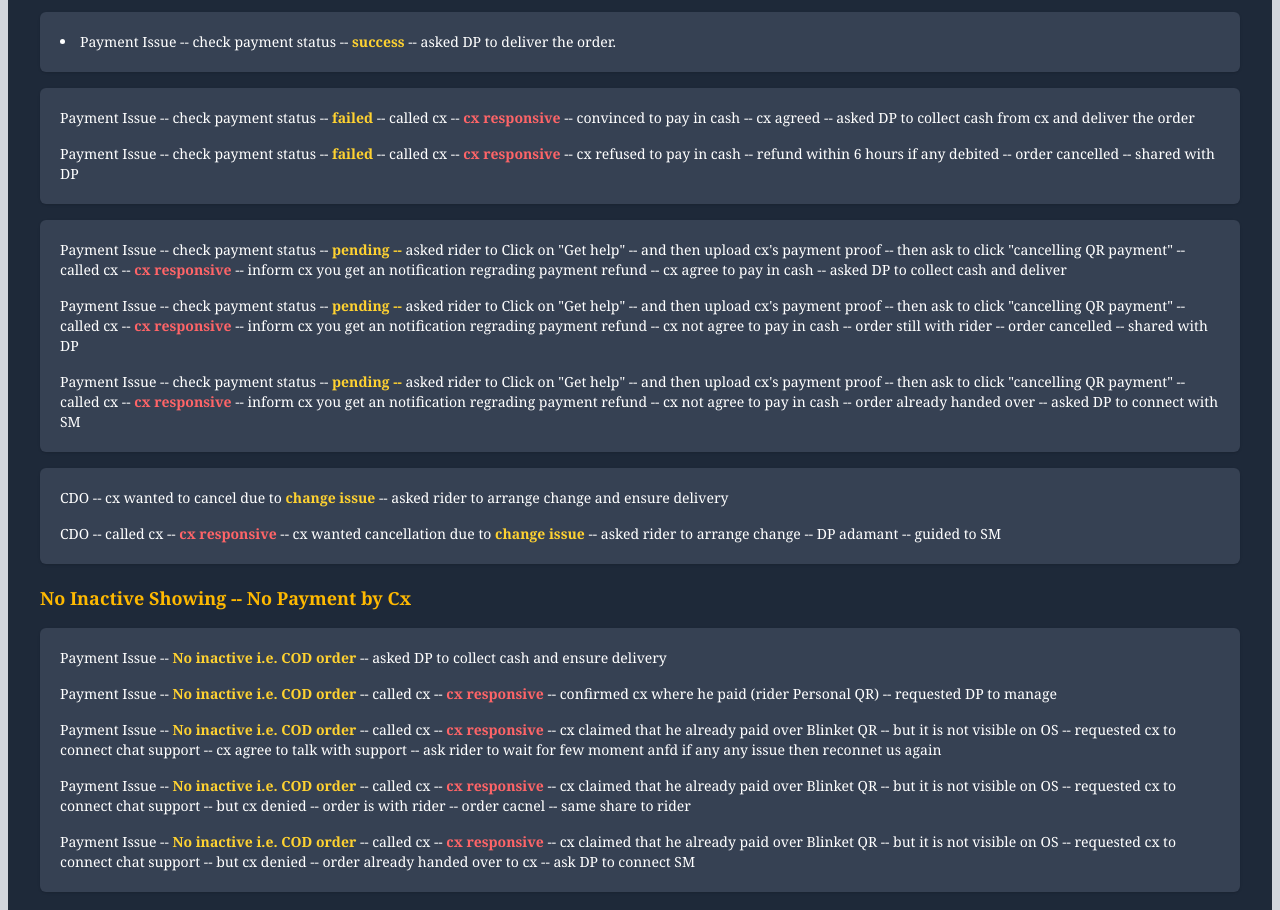
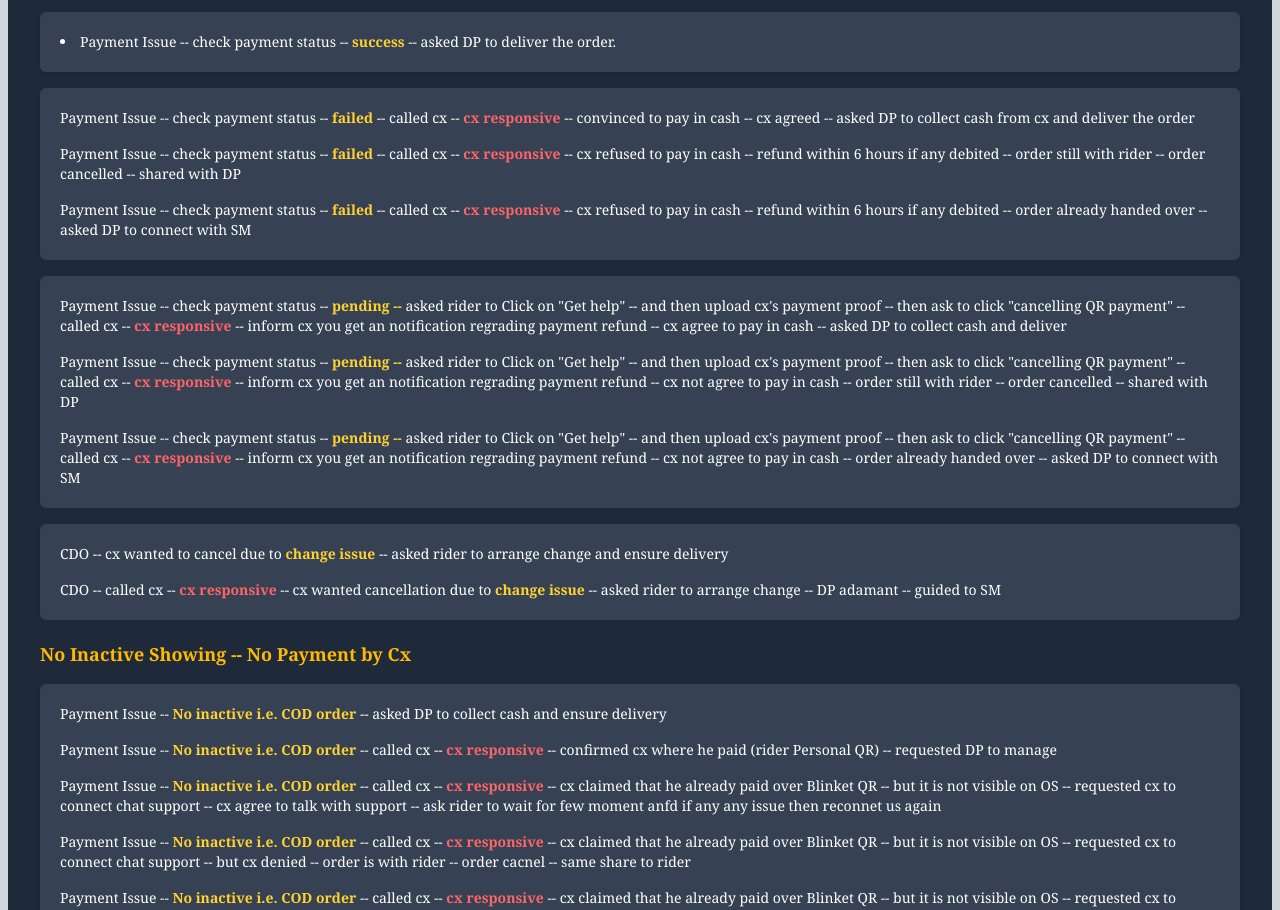
Before and after one commit to Code-with-Sahani/Blinket-DP, a React (Vite) app: page / in a window 1280 px wide. Shown: the part 6760-7670 px from the top of the page. Built offline with nearby package versions, Linux system fonts and the light colour scheme.

Commit message:
Update PaymentIssue.jsx

```diff
--- a/src/Components/PaymentIssue.jsx
+++ b/src/Components/PaymentIssue.jsx
@@ -14,7 +14,8 @@ const PaymentIssue = () => {
                 <div className="p-3 bg-gray-700 rounded-md shadow">
                     <ul>
                         <li className="p-2">Payment Issue -- check payment status -- <strong className="text-amber-300 font-semibold">failed</strong> -- called cx -- <strong className="text-red-400 font-semibold">cx responsive</strong> -- convinced to pay in cash -- cx agreed -- asked DP to collect cash from cx and deliver the order </li>
-                        <li className="p-2">Payment Issue -- check payment status -- <strong className="text-amber-300 font-semibold">failed</strong> -- called cx -- <strong className="text-red-400 font-semibold">cx responsive</strong> -- cx refused to pay in cash -- refund within 6 hours if any debited -- order cancelled -- shared with DP </li>
+                        <li className="p-2">Payment Issue -- check payment status -- <strong className="text-amber-300 font-semibold">failed</strong> -- called cx -- <strong className="text-red-400 font-semibold">cx responsive</strong> -- cx refused to pay in cash -- refund within 6 hours if any debited -- order still with rider -- order cancelled -- shared with DP </li>
+                         <li className="p-2">Payment Issue -- check payment status -- <strong className="text-amber-300 font-semibold">failed</strong> -- called cx -- <strong className="text-red-400 font-semibold">cx responsive</strong> -- cx refused to pay in cash -- refund within 6 hours if any debited -- order already handed over -- asked DP to connect with SM </li>
                     </ul>
                 </div>
 
```
